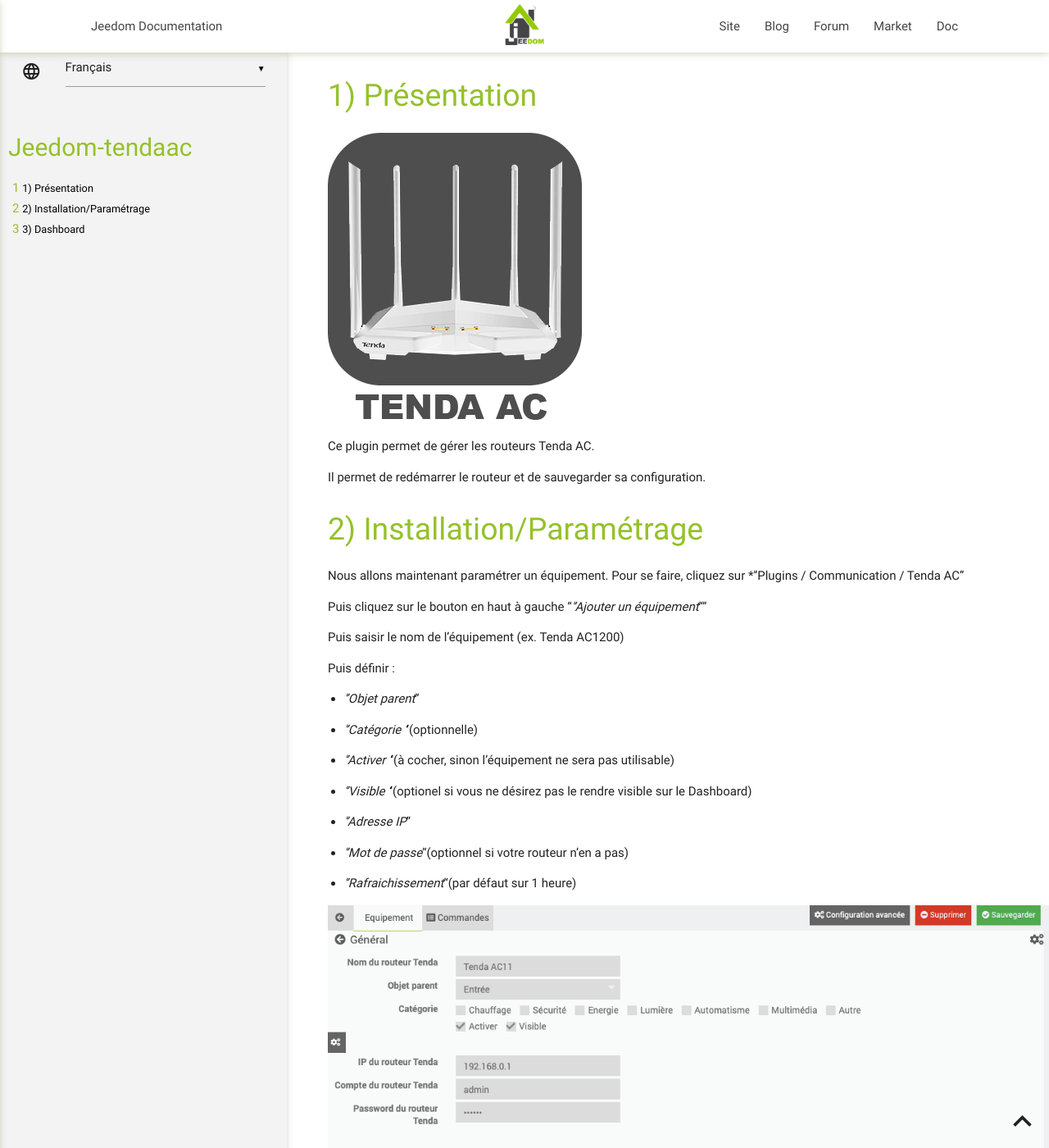
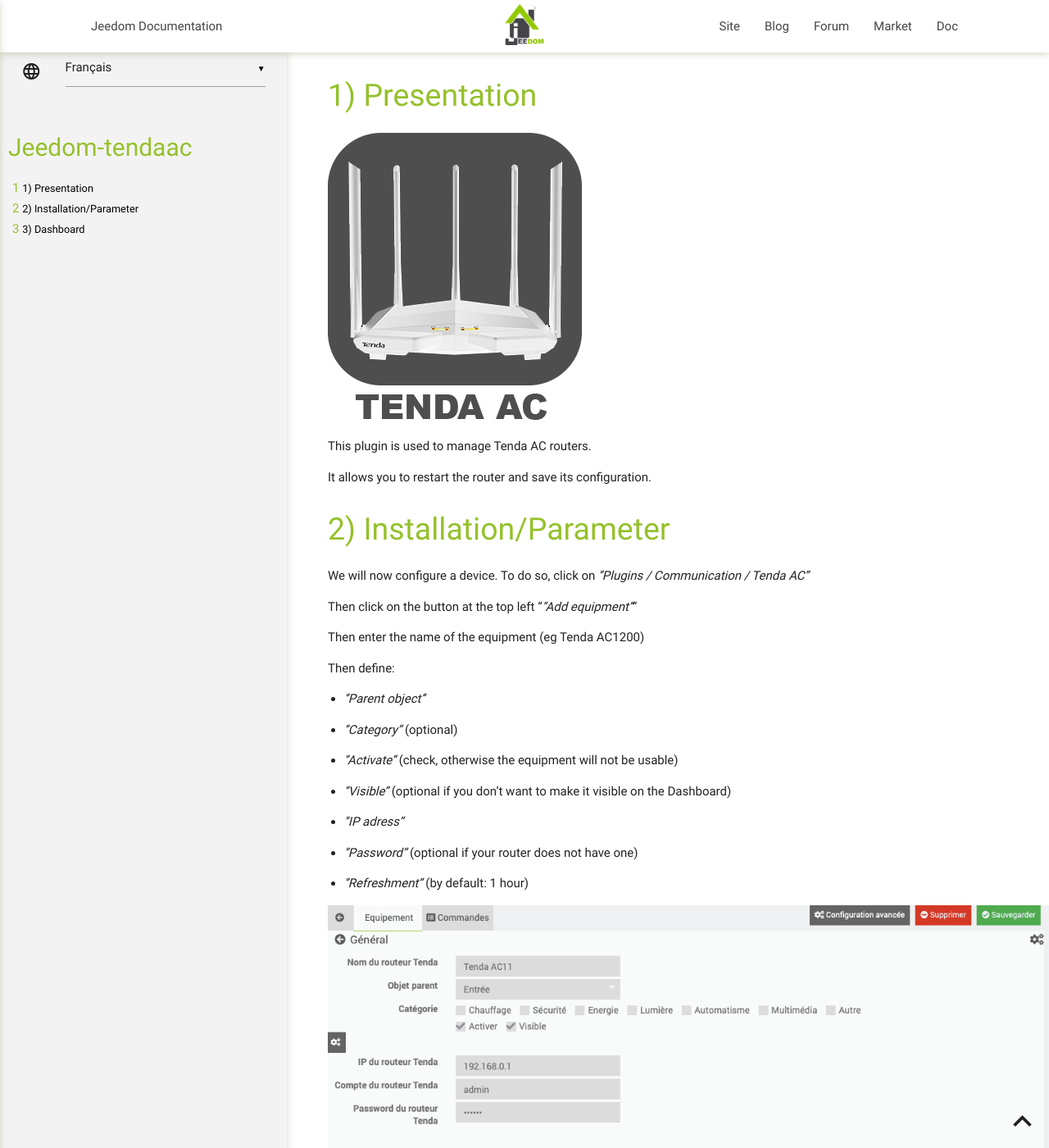
Before and after one commit to Flobul/Jeedom-TendaAC, a Jekyll site: the page built from docs/fr_FR/index.md, in a window 1280 px wide and 1400 px high. Shown: the whole window at 82% size. Built offline with Jekyll 4.4.1, drawn with Linux system fonts in a browser that asks for light colours; our own code applies the rules of GitHub Pages for plain Markdown files; some of the changed text lies outside the part shown.

Commit message:
Update index.md

```diff
--- a/docs/fr_FR/index.md
+++ b/docs/fr_FR/index.md
@@ -1,62 +1,62 @@
-Présentation
+
+Presentation
 ============
 
 ![Logo plugin](../images/tendaac_icon.png "Logo plugin")
 
-Ce plugin permet de gérer les routeurs Tenda AC.
+This plugin is used to manage Tenda AC routers.
 
-Il permet de redémarrer le routeur et de sauvegarder sa configuration.
+It allows you to restart the router and save its configuration.
 
-Installation/Paramétrage
+Installation/Parameter
 ========================
 
-Nous allons maintenant paramétrer un équipement. Pour se faire, cliquez sur *''Plugins / Communication / Tenda AC''
+We will now configure a device. To do so, click on *''Plugins / Communication / Tenda AC''*
 
-Puis cliquez sur le bouton en haut à gauche "*''Ajouter un équipement*''"
+Then click on the button at the top left "*''Add equipment''*"
 
-Puis saisir le nom de l'équipement (ex. Tenda AC1200)
+Then enter the name of the equipment (eg Tenda AC1200)
 
-Puis définir :
+Then define:
 
--   *''Objet parent*''
+- *''Parent object''*
 
--   *''Catégorie '*'(optionnelle)
+- *''Category''* (optional)
 
--   *''Activer '*'(à cocher, sinon l’équipement ne sera pas utilisable)
+- *''Activate''* (check, otherwise the equipment will not be usable)
 
--   *''Visible '*'(optionel si vous ne désirez pas le rendre visible sur le Dashboard)
+- *''Visible''* (optional if you don't want to make it visible on the Dashboard)
 
--   *''Adresse IP*''
+- *''IP adress''*
 
--   *''Mot de passe*''(optionnel si votre routeur n'en a pas)
+- *''Password''* (optional if your router does not have one)
 
--   *''Rafraichissement*''(par défaut sur 1 heure)
+- *''Refreshment''* (by default: 1 hour)
 
-![Page de configuration](../images/tendaac_screenshot1.png "Page de configuration")
+![Configuration](../images/tendaac_screenshot1.png "Configuration")
 
 Dashboard
 ===
 
-![Visuel du dashboard](../images/Dashboard.png "Visuel du dashboard")
+![Dashboard visual](../images/Dashboard.png "Visuel du dashboard")
 
 ### FAQ
 ===
 
-### A quelle fréquence les données sont-elles mises à jour ?
--------------------------------------------------------
+### How often is the data updated?
+-------------------------------------------------- -----
+Data is refreshed every hour by default.
+Select the refresh rate of the information via the Equipment page.
 
-Les données sont rafraichies toutes les heures par défaut.
-Selectionnez la fréquence de rafraichissement des informations via la page Équipement.
+### This plugin does not generate a log, how can I get one?
+--------------------------------------------------
+It is necessary to temporarily activate the Jeedom debug (Configuration menu ⇒ Configuration of logs & messages ⇒ Activate + Log level = Debug).
 
-### Ce plugin ne génère pas de log, comment en avoir ?
---------------------------------------------------
-Il est nécessaire au préalable d’activer temporairement le debug de Jeedom (menu Configuration ⇒ Configuration des logs & messages ⇒ Activer + Niveau de log = Debug).
+### I would like to report errors / modifications directly in the code?
+-------------------------------------------------- ---------------------
+It is entirely possible via
+[Github] (https://github.com/Flobul/Jeedom-TendaAC/)
 
-### J'aimerais remonter des erreurs/modifications directement dans le code ?
------------------------------------------------------------------------
-C’est tout à fait possible via
-[github](https://github.com/Flobul/Jeedom-TendaAC/)
+### List of versions
 
-### Liste des versions
-
-*[Voir la liste des versions](changelog.md)*
+* [See list of versions] (changelog.md) *
```
